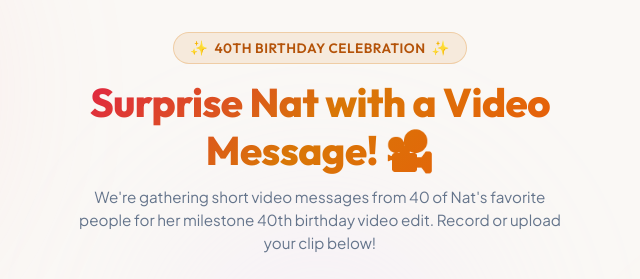
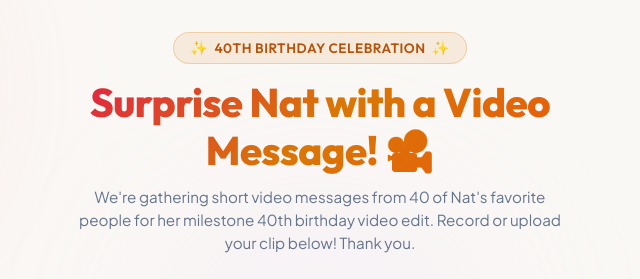
Before and after one commit to d1sc0/nats_bday, a website built with Vite: page index.html in a window 1280 px wide. Shown: the top 279 px of the page, 320-960 px from the left. Built offline with nearby package versions, Linux system fonts and the light colour scheme.

Commit message:
Add Thank you to subtitle text

```diff
--- a/index.html
+++ b/index.html
@@ -30,7 +30,7 @@
       </div>
       <h1 class="main-title">Surprise Nat with a Video Message! 🎥</h1>
       <p class="subtitle">
-        We're gathering short video messages from 40 of Nat's favorite people for her milestone 40th birthday video edit. Record or upload your clip below!
+        We're gathering short video messages from 40 of Nat's favorite people for her milestone 40th birthday video edit. Record or upload your clip below! Thank you.
       </p>
     </header>
 
```
